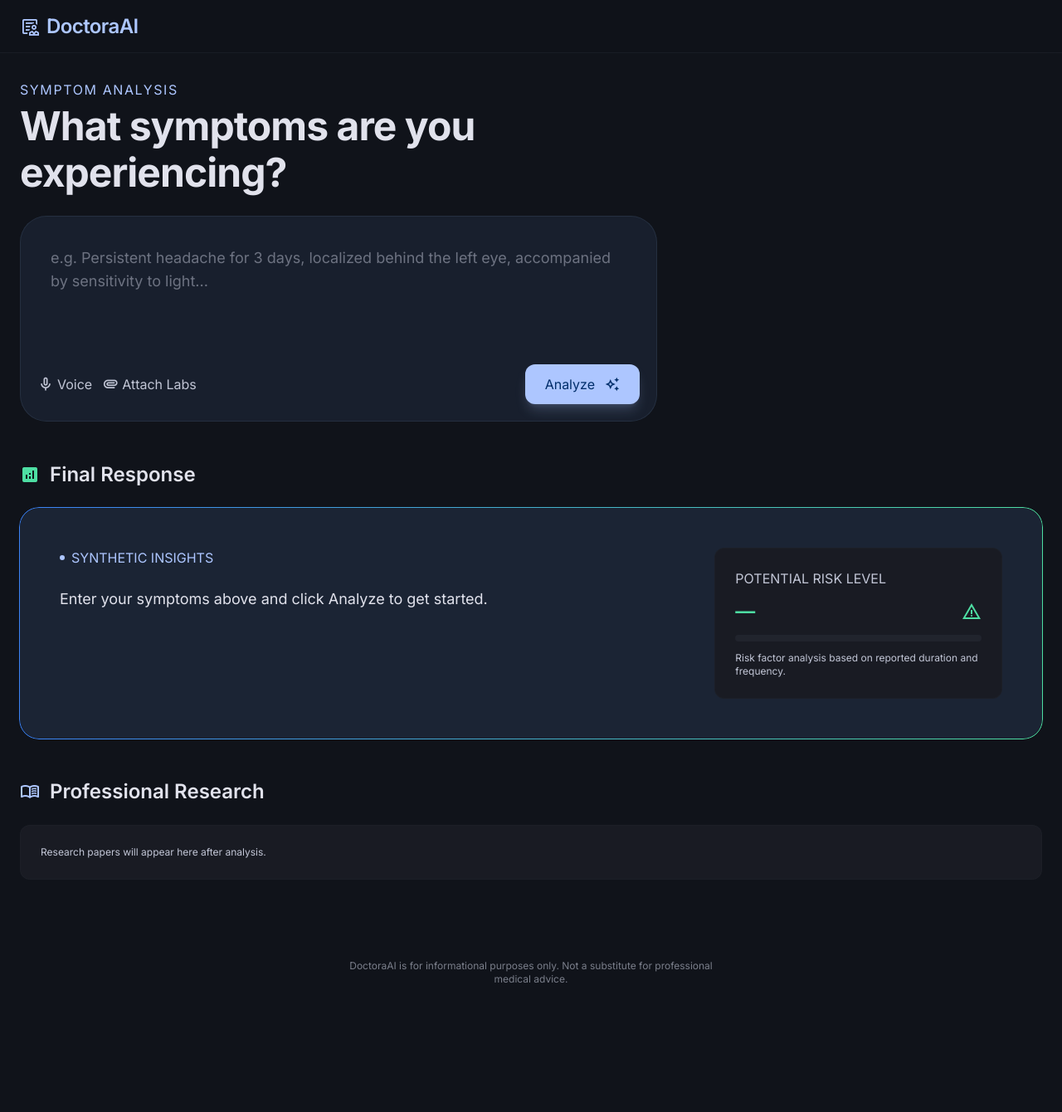
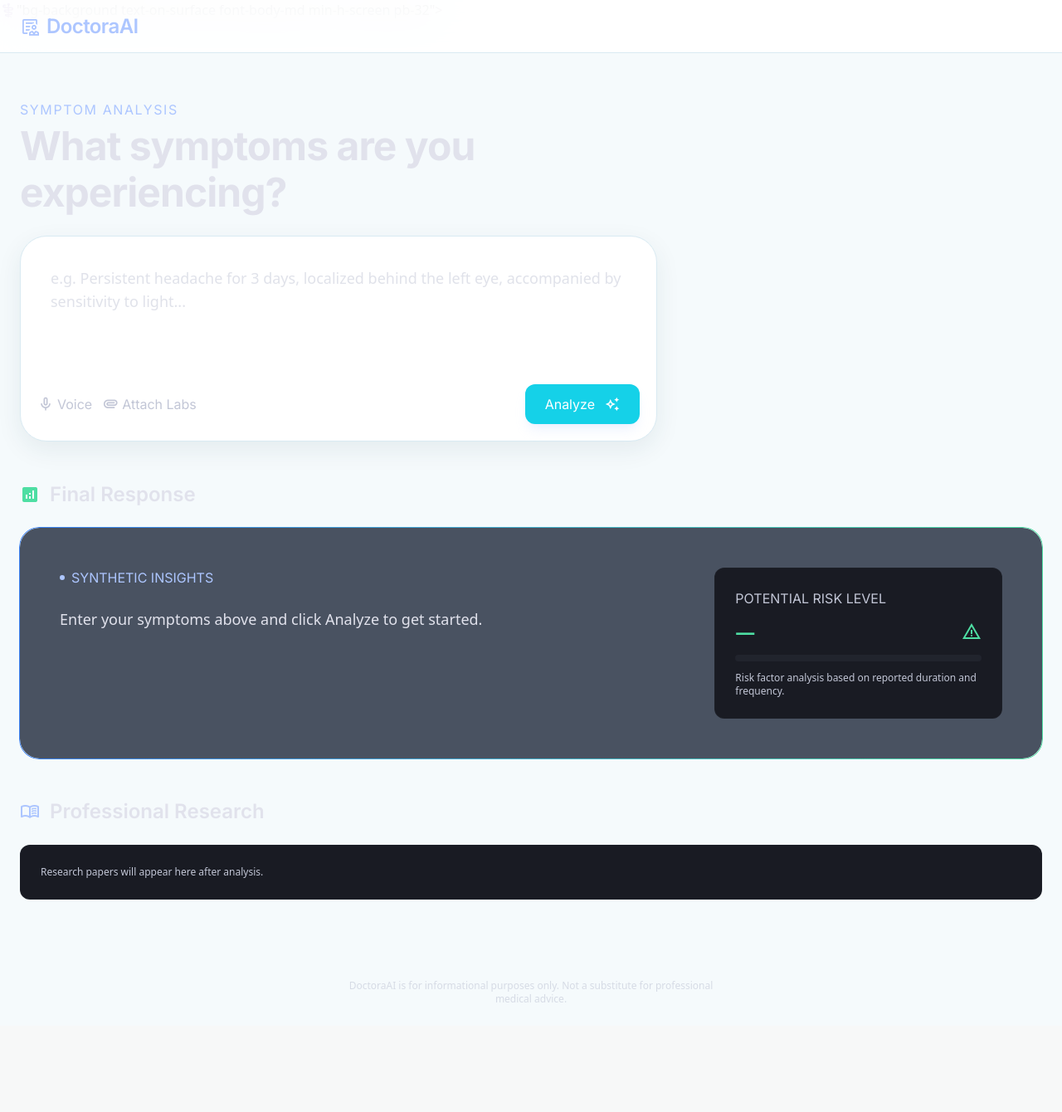
Before and after one commit to aashishp-dev/DoctoraAI, a Flask app: page / in a window 1280 px wide. Shown: the whole page at 83% size. After the commit the page ends 1208 px from the top, so only its background shows below. Run offline with Flask 3, Linux system fonts and the light colour scheme; some libraries are stand-ins or nearby versions.

Commit message:
Add updates

```diff
--- a/templates/index.html
+++ b/templates/index.html
@@ -174,8 +174,40 @@
       },
     }
 </script>
+
+<style id="meditrust-theme">
+body{
+    background:#F5FAFC !important;
+    color:#1F2937 !important;
+}
+.glass-panel{
+    background:#FFFFFF !important;
+    border:1px solid #D9EAF2 !important;
+    box-shadow:0 10px 30px rgba(22,59,82,.08);
+}
+header{
+    background:rgba(255,255,255,.92) !important;
+    border-bottom:1px solid #D9EAF2 !important;
+}
+.medical-watermark{
+ position:fixed;
+ top:50%;left:50%;
+ transform:translate(-50%,-50%);
+ font-size:24rem;
+ color:rgba(21,209,232,.05);
+ pointer-events:none;
+ z-index:-1;
+}
+#analyze-btn{
+ background:#15D1E8 !important;
+ color:white !important;
+}
+#analyze-btn:hover{
+ background:#11BBD0 !important;
+}
+</style>
 </head>
-<body class="bg-background text-on-surface font-body-md min-h-screen pb-32">
+<body class="><div class="medical-watermark">⚕</div>"bg-background text-on-surface font-body-md min-h-screen pb-32">
 
 <!-- TopAppBar -->
 <header class="fixed top-0 w-full z-50 bg-background/60 backdrop-blur-xl border-b border-outline-variant/20 flex items-center justify-between px-margin-mobile md:px-gutter h-16">
@@ -421,22 +453,7 @@
         }
     }
 
-
-function typeWriter(element, text, speed = 15) {
-    element.innerHTML = '';
-    let i = 0;
-    function type() {
-        if (i < text.length) {
-            element.innerHTML += text.charAt(i);
-            i++;
-            setTimeout(type, speed);
-        }
-    }
-    type();
-}
-
-
-// ── Main Analyze ──
+    // ── Main Analyze ──
     const analyzeBtn = document.getElementById('analyze-btn');
 
     analyzeBtn.addEventListener('click', async () => {
@@ -447,19 +464,6 @@
         }
 
         document.getElementById('agent-status').classList.remove('hidden');
-
-const doctorPanel = document.getElementById('doctor-panel');
-const doctorStatus = document.getElementById('doctor-status');
-doctorPanel.classList.remove('hidden');
-doctorStatus.innerHTML = '🩺 Analyzing symptoms...';
-
-setTimeout(() => {
- doctorStatus.innerHTML='📚 Reading medical research...';
-},2500);
-
-setTimeout(() => {
- doctorStatus.innerHTML='✍️ Writing diagnosis...';
-},5000);
         resetStatuses();
 
         analyzeBtn.innerHTML = '<span class="material-symbols-outlined text-[18px] animate-spin">progress_activity</span> Analyzing...';
@@ -486,10 +490,10 @@
             setStatus('status-v', 'done');
 
             // Update final response
-            typeWriter(
-    document.getElementById('final-response-text'),
-    data.final
-);
+            document.getElementById('final-response-text').innerHTML =
+                data.final
+                    .replace(/\n/g, '<br>')
+                    .replace(/\*\*(.*?)\*\*/g, '<strong>$1</strong>');
 
             // Update risk level
             const risk = data.risk;
@@ -530,11 +534,6 @@
             console.error(error);
             document.getElementById('final-response-text').innerHTML =
                 '<span style="color:#ffb4ab">Something went wrong. Please try again.</span>';
-            doctorStatus.innerHTML = '✅ Report Complete';
-            setTimeout(() => {
-                doctorPanel.classList.add('hidden');
-            }, 2000);
-
         } finally {
             analyzeBtn.innerHTML = 'Analyze <span class="material-symbols-outlined text-[18px]">auto_awesome</span>';
             analyzeBtn.disabled = false;
@@ -542,14 +541,5 @@
     });
 </script>
 
-
-<div id="doctor-panel" class="hidden fixed bottom-5 right-5 w-[280px] z-50">
-    <img src="{{ url_for('static', filename='doctor-writing.png') }}"
-         class="rounded-2xl shadow-2xl border border-primary/20">
-    <div class="glass-panel mt-2 p-3 rounded-xl text-center">
-        <span id="doctor-status">✍️ Writing diagnosis...</span>
-    </div>
-</div>
-
 </body>
 </html>
```
